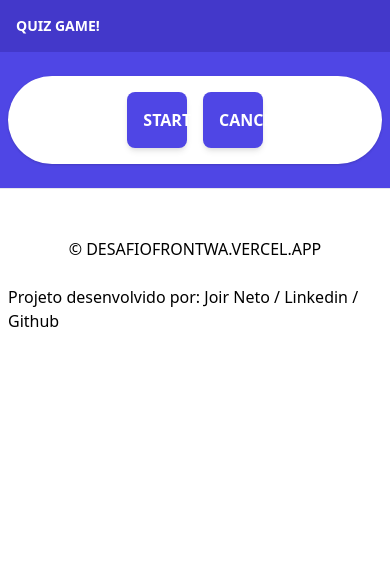
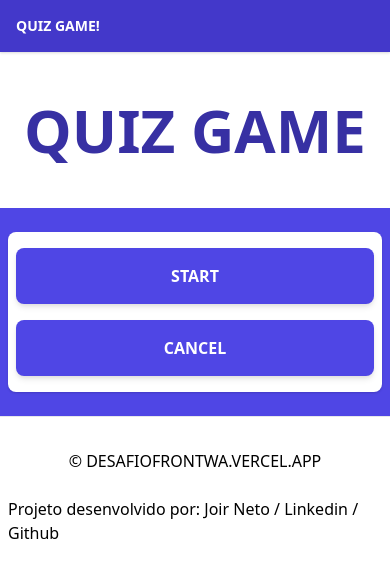
Before and after one commit to joirneto/Desafio-Front-End-WA, a Next.js app: page /questions in a window 390 px wide. Shown: the top 578 px of the page. Built offline with nearby package versions, Linux system fonts and the light colour scheme.

Commit message:
Correções de responsividade

```diff
--- a/components/Button/index.js
+++ b/components/Button/index.js
@@ -2,12 +2,12 @@ import React from "react";
 import Link from "next/link";
 
 const Buttons = () =>(
-      <div class="w-full container mx-auto flex flex-nowrap justify-center" >
-      <button type="button" class="w-2/12 m-2 p-4 bg-indigo-600 hover:bg-indigo-700 focus:ring-indigo-500 focus:ring-offset-indigo-200 text-white  transition ease-in duration-200 text-center text-base font-semibold shadow-md focus:outline-none focus:ring-2 focus:ring-offset-2  rounded-lg ">
+      <div class="w-full container mx-auto flex flex-col sm:flex-row justify-center items-center" >
+      <button type="button" class="w-full sm:w-3/12 m-2 p-4 bg-indigo-600 hover:bg-indigo-700 focus:ring-indigo-500 focus:ring-offset-indigo-200 text-white  transition ease-in duration-200 text-center text-base font-semibold shadow-md focus:outline-none focus:ring-2 focus:ring-offset-2  rounded-lg ">
       START
       </button>
       <Link href ='/'>
-      <a className="w-2/12 m-2 p-4 bg-indigo-600 hover:bg-indigo-700 focus:ring-indigo-500 focus:ring-offset-indigo-200 text-white transition ease-in duration-200 text-center text-base font-semibold shadow-md focus:outline-none focus:ring-2 focus:ring-offset-2 rounded-lg">
+      <a className="w-full sm:w-3/12 m-2 p-4 bg-indigo-600 hover:bg-indigo-700 focus:ring-indigo-500 focus:ring-offset-indigo-200 text-white transition ease-in duration-200 text-center text-base font-semibold shadow-md focus:outline-none focus:ring-2 focus:ring-offset-2 rounded-lg">
       CANCEL
       </a>
     </Link>
--- a/components/Footer/index.js
+++ b/components/Footer/index.js
@@ -3,7 +3,7 @@ import React from "react";
 const Footer = () => (
   <footer className="w-full border-t bg-white pb-12">
   <div className="w-full container mx-auto flex flex-col items-center">
-    <div className="flex flex-col md:flex-row text-center md:text-left md:justify-between py-6">
+    <div className="flex flex-col md:flex-row text-center md:text-left md:justify-between py-4">
     </div>
     <div className="uppercase pb-6"> &copy; desafioFrontWA.vercel.app </div>
     <div className="px-2 items-center justify-between">
--- a/components/layout/index.js
+++ b/components/layout/index.js
@@ -1,10 +1,12 @@
 import React from "react";
 import Navbar from "../Navbar";
+import Header from "../Header";
 import Footer from "../Footer";
 
 const Layout = ({children}) =>(
   <>
   <Navbar/>
+  <Header/>
     {children}
   <Footer/>
   </>
--- a/pages/index.js
+++ b/pages/index.js
@@ -1,6 +1,6 @@
 import React, {useState} from 'react';
 import Link from 'next/link';
-import Header from '../components/Header';
+
 
 
 
@@ -15,7 +15,6 @@ const Index = () =>{
 
   return(
     <>
-    <Header/>
      <section className="bg-indigo-600 p-2">
        <div className="w-full container mx-auto my-4 flex flex-col justify-center bg-white leading-none ${props.textColor} rounded-lg p-2 shadow text-teal text-sm">
       <div className="m-2 flex flex-col sm:flex-row justify-center">
--- a/pages/questions.js
+++ b/pages/questions.js
@@ -4,7 +4,7 @@ import Buttons from "../components/Button";
 const Questions = () =>{
   return(
     <div className="bg-indigo-600 p-2">
-      <div className=" w-full container mx-auto my-4 flex flex-col justify-center bg-white leading-none ${props.textColor} rounded-full p-2 shadow text-teal text-sm">
+      <div className=" w-full container mx-auto my-4 flex flex-col justify-center bg-white leading-none ${props.textColor} rounded-lg p-2 shadow text-teal text-sm">
     <Buttons></Buttons>
     </div>
     </div>
```
